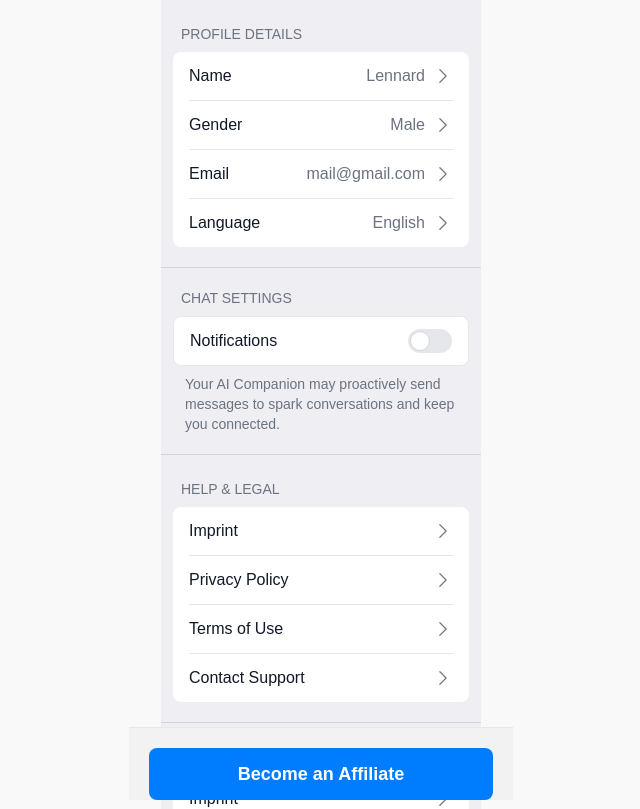
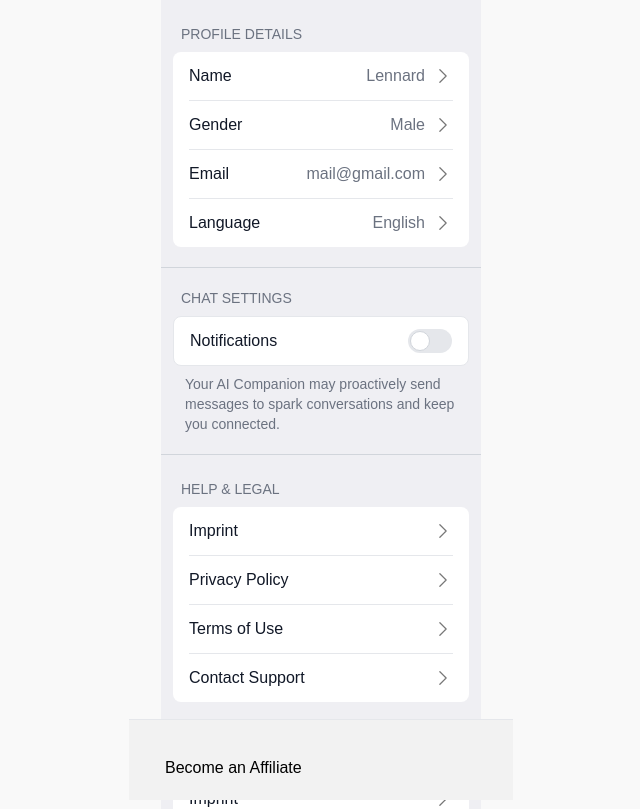
Before and after one commit to sda34495/companion-tele-app, a Next.js app: page /setting in a window 1280 px wide. Shown: the top 809 px of the page, without its empty margins (319-959 px from the left). Built offline with nearby package versions, Linux system fonts and the light colour scheme.

Commit message:
testing it

```diff
--- a/app/components/Setting.tsx
+++ b/app/components/Setting.tsx
@@ -309,8 +309,19 @@ const Settings: React.FC = () => {
         {/* <hr className="mt-5 border-gray-300" /> */}
 
       </div>
-        <div className="fixed bottom-0 left-0 right-0 bg-[#f2f2f2] border-t border-gray-200 p-5 w-full max-w-sm mx-auto pb-[env(safe-area-inset-bottom)] ">
-        <button className="flex mx-auto bg-[#007cff] items-center justify-center py-3  w-full text-white rounded-lg text-lg font-semibold">
+        <div className="fixed bottom-0 left-0 right-0 bg-[#f2f2f2] border-t border-gray-200 px-4 py-4 w-full max-w-sm mx-auto pb-[env(safe-area-inset-bottom)] ">
+        <button className=" bg-[#007cff]   px-3 py-3
+    mx-2 my-2
+    bg-[var(--tg-theme-button-color)]
+    text-[var(--tg-theme-button-text-color)]
+    border-none
+    outline-none
+    cursor-pointer
+    text-center
+    no-underline
+    inline-block
+    text-base
+    rounded-lg">
           Become an Affiliate
         </button>
       </div>
```
